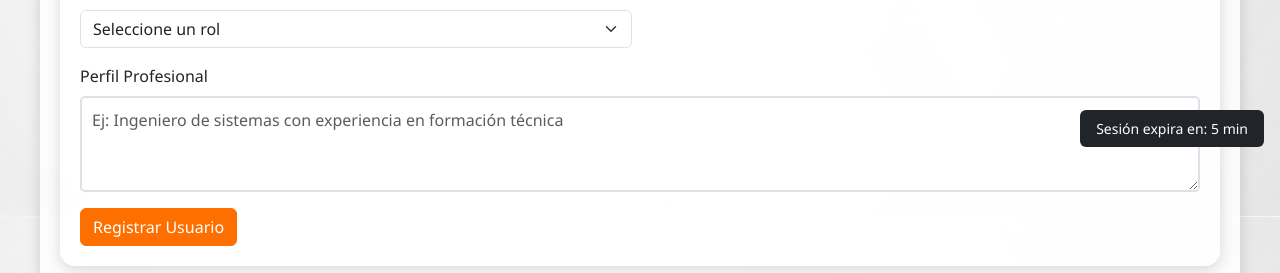
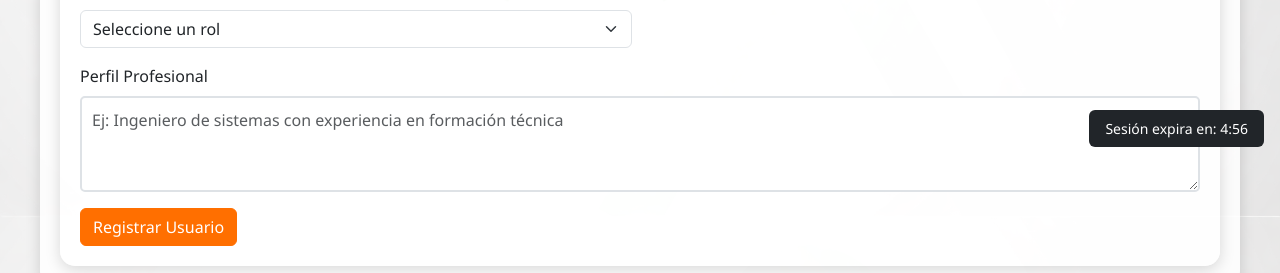
Before and after one commit to jose-adso/programacion_sena, a Flask app: page /registrar in a window 1280 px wide. Shown: the part 637-910 px from the top of the page. Run offline with Flask 3, Linux system fonts and the light colour scheme; a user stored in the database is signed in.

Commit message:
tiempo segundos

```diff
--- a/app/templates/base.html
+++ b/app/templates/base.html
@@ -159,7 +159,7 @@
     </script>
     {% if current_user.is_authenticated %}
     <div id="inactivity-timer" class="position-fixed bottom-0 end-0 bg-dark text-white px-3 py-2 m-3 rounded small" style="z-index: 9999; display: none;">
-        Sesión expira en: <span id="timer-display">5</span> min
+        Sesión expira en: <span id="timer-display">5:00</span>
     </div>
     <script>
     (function() {
@@ -176,15 +176,17 @@
         function updateDisplay() {
             if (display) {
                 const elapsed = new Date().getTime() - lastActivity.getTime();
-                const minutesLeft = Math.max(0, 5 - Math.ceil(elapsed / 60000));
-                display.textContent = minutesLeft;
+                const remaining = Math.max(0, TIMEOUT_MS - elapsed);
+                const minutes = Math.floor(remaining / 60000);
+                const seconds = Math.floor((remaining % 60000) / 1000);
+                display.textContent = minutes + ':' + (seconds < 10 ? '0' : '') + seconds;
             }
         }
 
         function resetTimer() {
             lastActivity = new Date();
             clearTimeout(timer);
-            if (display) display.textContent = '5';
+            if (display) display.textContent = '5:00';
             timer = setTimeout(function() {
                 window.location.href = '{{ url_for("auth.logout") }}';
             }, TIMEOUT_MS);
@@ -194,7 +196,7 @@
             document.addEventListener(evt, resetTimer, true);
         });
 
-        setInterval(updateDisplay, 10000);
+        setInterval(updateDisplay, 1000);
         resetTimer();
     })();
     </script>
```
